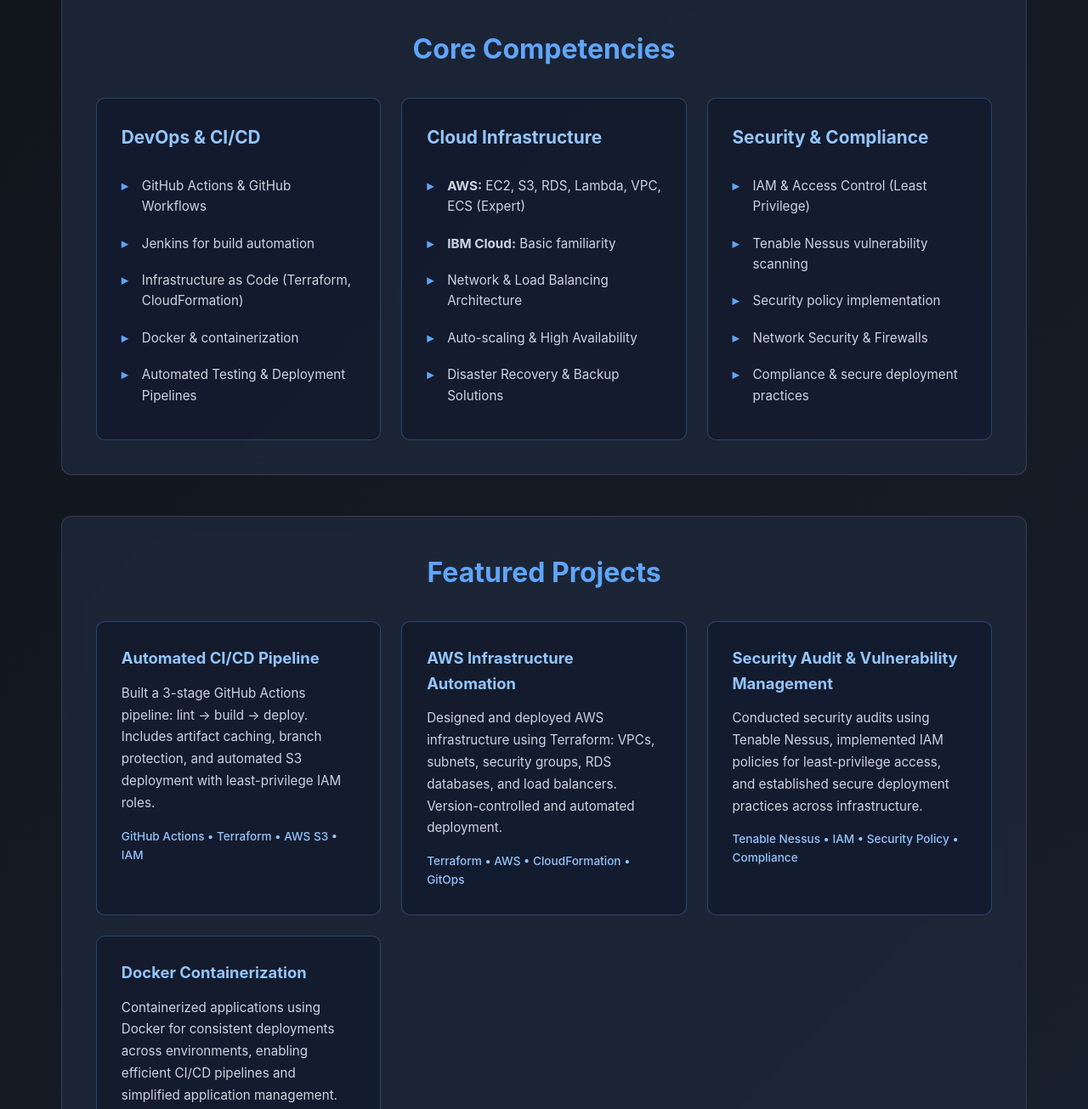
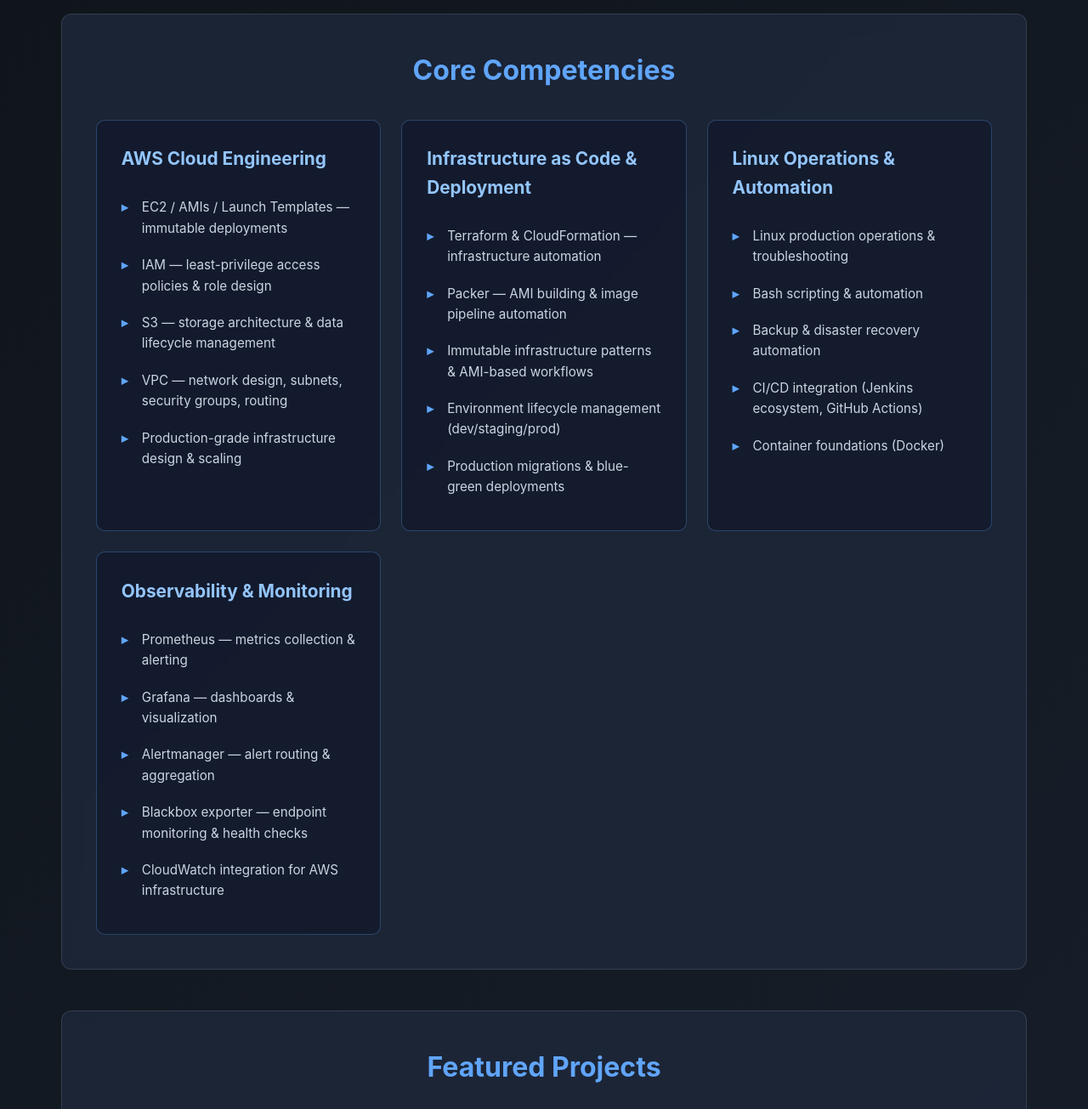
Before and after one commit to ytsanogo/devops-project1, a plain HTML site: page src/index.html in a window 1280 px wide. Shown: the part 390-1695 px from the top of the page at 85% size. Drawn offline with Linux system fonts and the light colour scheme.

Commit message:
Update index.html

```diff
--- a/src/index.html
+++ b/src/index.html
@@ -8,9 +8,9 @@
 </head>
 <body>
   <header class="hero">
-    <h1>DevOps Engineer</h1>
-    <p class="subtitle">Specializing in Cloud Infrastructure, CI/CD Pipelines, and Security Engineering</p>
-    <p class="tagline">Building automated, scalable, and secure cloud solutions</p>
+    <h1>DevOps / Cloud Infrastructure Engineer</h1>
+    <p class="subtitle">AWS Architecture, Immutable Deployments, Infrastructure Automation & Production Operations</p>
+    <p class="tagline">Building scalable, observable, and resilient cloud infrastructure through infrastructure-as-code and engineering best practices</p>
   </header>
 
   <main>
@@ -19,35 +19,46 @@
       <h2>Core Competencies</h2>
       <div class="skills-grid">
         <div class="skill-card">
-          <h3>DevOps & CI/CD</h3>
+          <h3>AWS Cloud Engineering</h3>
           <ul class="skill-list">
-            <li>GitHub Actions & GitHub Workflows</li>
-            <li>Jenkins for build automation</li>
-            <li>Infrastructure as Code (Terraform, CloudFormation)</li>
-            <li>Docker & containerization</li>
-            <li>Automated Testing & Deployment Pipelines</li>
+            <li>EC2 / AMIs / Launch Templates — immutable deployments</li>
+            <li>IAM — least-privilege access policies & role design</li>
+            <li>S3 — storage architecture & data lifecycle management</li>
+            <li>VPC — network design, subnets, security groups, routing</li>
+            <li>Production-grade infrastructure design & scaling</li>
           </ul>
         </div>
 
         <div class="skill-card">
-          <h3>Cloud Infrastructure</h3>
+          <h3>Infrastructure as Code & Deployment</h3>
           <ul class="skill-list">
-            <li><strong>AWS:</strong> EC2, S3, RDS, Lambda, VPC, ECS (Expert)</li>
-            <li><strong>IBM Cloud:</strong> Basic familiarity</li>
-            <li>Network & Load Balancing Architecture</li>
-            <li>Auto-scaling & High Availability</li>
-            <li>Disaster Recovery & Backup Solutions</li>
+            <li>Terraform & CloudFormation — infrastructure automation</li>
+            <li>Packer — AMI building & image pipeline automation</li>
+            <li>Immutable infrastructure patterns & AMI-based workflows</li>
+            <li>Environment lifecycle management (dev/staging/prod)</li>
+            <li>Production migrations & blue-green deployments</li>
           </ul>
         </div>
 
         <div class="skill-card">
-          <h3>Security & Compliance</h3>
+          <h3>Linux Operations & Automation</h3>
           <ul class="skill-list">
-            <li>IAM & Access Control (Least Privilege)</li>
-            <li>Tenable Nessus vulnerability scanning</li>
-            <li>Security policy implementation</li>
-            <li>Network Security & Firewalls</li>
-            <li>Compliance & secure deployment practices</li>
+            <li>Linux production operations & troubleshooting</li>
+            <li>Bash scripting & automation</li>
+            <li>Backup & disaster recovery automation</li>
+            <li>CI/CD integration (Jenkins ecosystem, GitHub Actions)</li>
+            <li>Container foundations (Docker)</li>
+          </ul>
+        </div>
+
+        <div class="skill-card">
+          <h3>Observability & Monitoring</h3>
+          <ul class="skill-list">
+            <li>Prometheus — metrics collection & alerting</li>
+            <li>Grafana — dashboards & visualization</li>
+            <li>Alertmanager — alert routing & aggregation</li>
+            <li>Blackbox exporter — endpoint monitoring & health checks</li>
+            <li>CloudWatch integration for AWS infrastructure</li>
           </ul>
         </div>
       </div>
@@ -58,27 +69,27 @@
       <h2>Featured Projects</h2>
       <div class="projects-grid">
         <div class="project-card">
-          <h3>Automated CI/CD Pipeline</h3>
-          <p>Built a 3-stage GitHub Actions pipeline: lint → build → deploy. Includes artifact caching, branch protection, and automated S3 deployment with least-privilege IAM roles.</p>
-          <span class="tech-tags">GitHub Actions • Terraform • AWS S3 • IAM</span>
+          <h3>Immutable Infrastructure & AMI-Based Deployments</h3>
+          <p>Architected and implemented immutable infrastructure patterns using Packer to build production AMIs. Designed Terraform + CloudFormation pipelines for EC2 launch templates, VPC networks, and auto-scaling groups. Zero-downtime deployments via blue-green strategies on production workloads.</p>
+          <span class="tech-tags">Packer • Terraform • CloudFormation • EC2 • IAM • Immutable Infrastructure</span>
         </div>
 
         <div class="project-card">
-          <h3>AWS Infrastructure Automation</h3>
-          <p>Designed and deployed AWS infrastructure using Terraform: VPCs, subnets, security groups, RDS databases, and load balancers. Version-controlled and automated deployment.</p>
-          <span class="tech-tags">Terraform • AWS • CloudFormation • GitOps</span>
+          <h3>Production Migration & Environment Lifecycle Management</h3>
+          <p>Led production migrations between environments, designed environment lifecycle automation (dev/staging/prod), and implemented infrastructure-as-code version control. Managed complex infrastructure transitions with zero downtime using staged rollout strategies.</p>
+          <span class="tech-tags">Terraform • CloudFormation • AWS • Blue-Green Deployment • GitOps</span>
         </div>
 
         <div class="project-card">
-          <h3>Security Audit & Vulnerability Management</h3>
-          <p>Conducted security audits using Tenable Nessus, implemented IAM policies for least-privilege access, and established secure deployment practices across infrastructure.</p>
-          <span class="tech-tags">Tenable Nessus • IAM • Security Policy • Compliance</span>
+          <h3>Observability & Monitoring Stack</h3>
+          <p>Built comprehensive monitoring infrastructure: Prometheus for metrics collection, Grafana dashboards for visualization, Alertmanager for intelligent alert routing, and Blackbox exporter for endpoint monitoring. Integrated CloudWatch for AWS resource observability.</p>
+          <span class="tech-tags">Prometheus • Grafana • Alertmanager • Blackbox • CloudWatch</span>
         </div>
 
         <div class="project-card">
-          <h3>Docker Containerization</h3>
-          <p>Containerized applications using Docker for consistent deployments across environments, enabling efficient CI/CD pipelines and simplified application management.</p>
-          <span class="tech-tags">Docker • Container Registry • Deployment Automation</span>
+          <h3>Backup & Disaster Recovery Automation</h3>
+          <p>Designed and automated backup strategies using Bash scripting and Terraform. Implemented DR workflows with automated failover, recovery testing procedures, and documented runbooks for production incident response.</p>
+          <span class="tech-tags">Bash • Terraform • AWS • Automation • DR Strategy</span>
         </div>
       </div>
     </section>
@@ -87,13 +98,13 @@
     <section class="stack-section">
       <h2>Tools & Technologies</h2>
       <ul class="stack-list">
-        <li><strong>Cloud Platforms:</strong> AWS (Expert), IBM Cloud (Basic)</li>
-        <li><strong>Containerization:</strong> Docker, Docker Compose</li>
-        <li><strong>CI/CD Tools:</strong> GitHub Actions, Jenkins</li>
-        <li><strong>Infrastructure as Code:</strong> Terraform, CloudFormation, Ansible</li>
-        <li><strong>Monitoring & Logging:</strong> CloudWatch, AWS X-Ray</li>
-        <li><strong>Programming Languages:</strong> Bash, Python, YAML</li>
-        <li><strong>Security Tools:</strong> Tenable Nessus, IAM Policies, Encryption</li>
+        <li><strong>AWS Services:</strong> EC2, AMIs, Launch Templates, IAM, S3, VPC, Security Groups</li>
+        <li><strong>Infrastructure as Code:</strong> Terraform, CloudFormation, Packer</li>
+        <li><strong>Observability:</strong> Prometheus, Grafana, Alertmanager, Blackbox Exporter, CloudWatch</li>
+        <li><strong>CI/CD:</strong> GitHub Actions, Jenkins Ecosystem</li>
+        <li><strong>Automation & Scripting:</strong> Bash, YAML, Production scripting</li>
+        <li><strong>Linux Operations:</strong> Production systems, troubleshooting, environment management</li>
+        <li><strong>Deployment Patterns:</strong> Immutable infrastructure, AMI-based workflows, blue-green deployments</li>
       </ul>
     </section>
 
```
